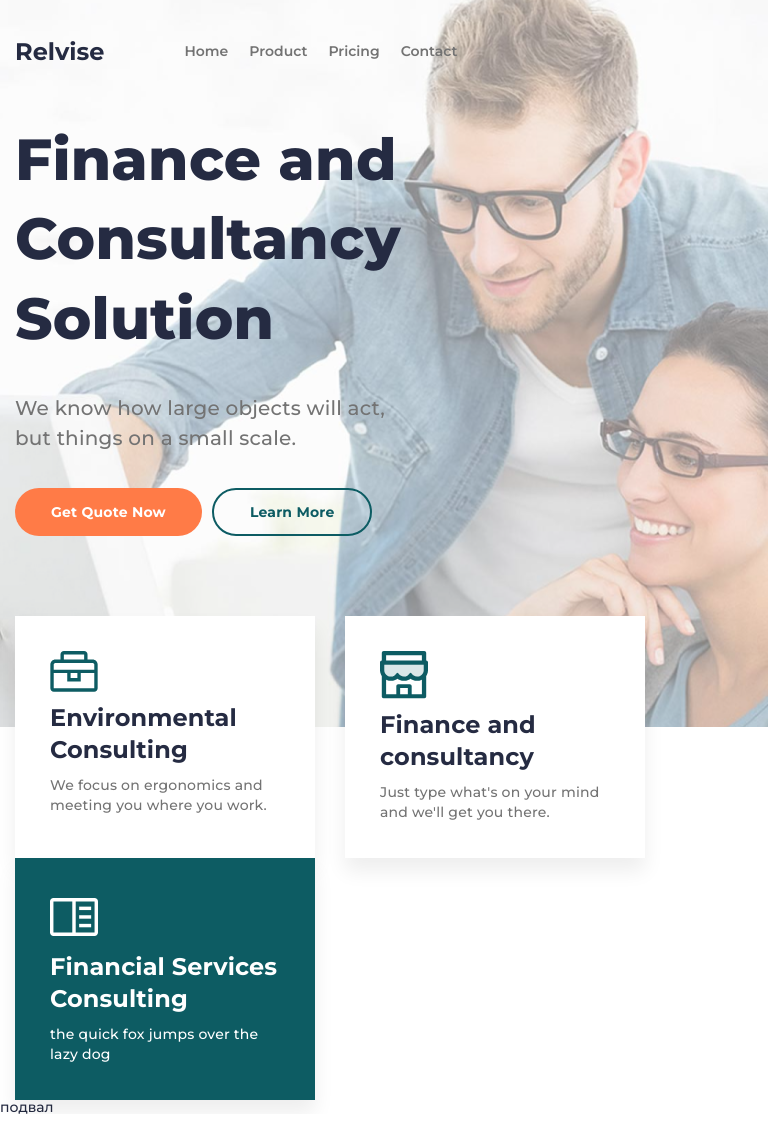
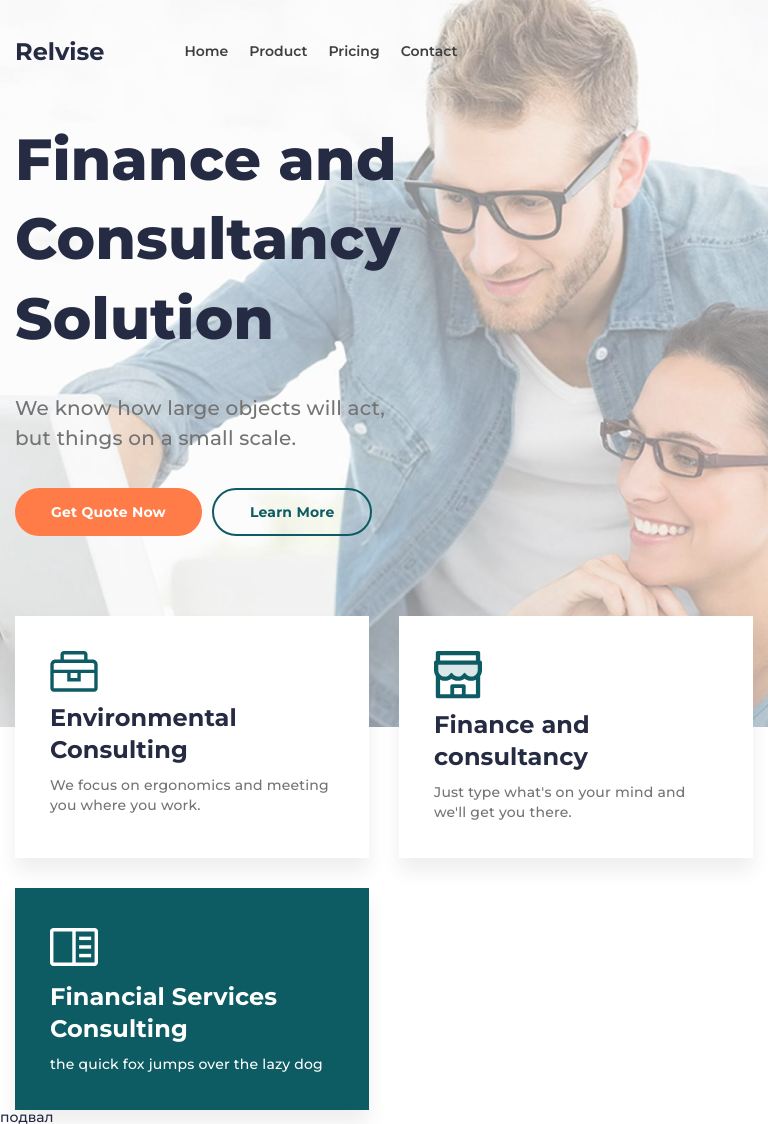
Before and after one commit to ielkina/-, a plain HTML site: page index.html in a window 768 px wide. Drawn offline with Linux system fonts and the light colour scheme.

Commit message:
Update style.css

```diff
--- a/css/style.css
+++ b/css/style.css
@@ -145,6 +145,12 @@ body {
 @media (max-width: 479px) {
    .menu__link {
       font-size: 18px;
+   }
+}
+
+@media (max-width: 790px) {
+   .menu__link {
+      color: #3f3f3f;
    }
 }
 
@@ -303,19 +309,36 @@ body {
 
 .services__container {}
 
-.services__body {
-   display: flex;
-   flex-wrap: wrap;
-   margin: 0px -15px;
+.services__body {}
+
+@media (min-width: 670px) {
+   .services__body {
+      display: flex;
+      flex-wrap: wrap;
+      margin: 0px -15px -30px;
+   }
 }
 
 .services__colum {
-   padding: 0 15px;
    flex: 0 1 33.333%;
+   margin: 0px 0px 30px 0px;
+}
+
+@media (min-width: 670px) {
+   .services__colum {
+      padding: 0 15px;
+   }
+}
+
+@media (max-width: 992px) {
+   .services__colum {
+      flex: 0 1 50%;
+
+   }
 }
 
 .services__item {
-   min-width: 300px;
+   /* min-width: 300px; */
    height: 100%;
    box-shadow: 0px 13px 19px rgba(0, 0, 0, 0.07);
    background: #FFFFFF;
```
